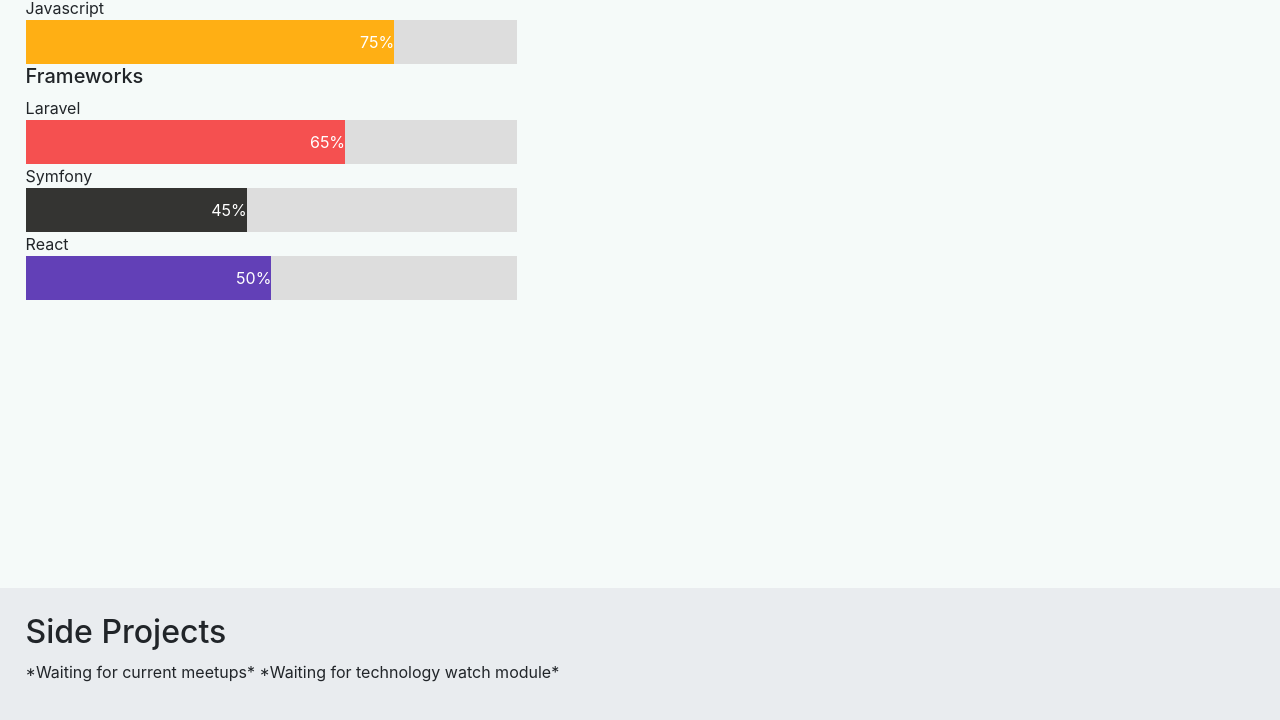
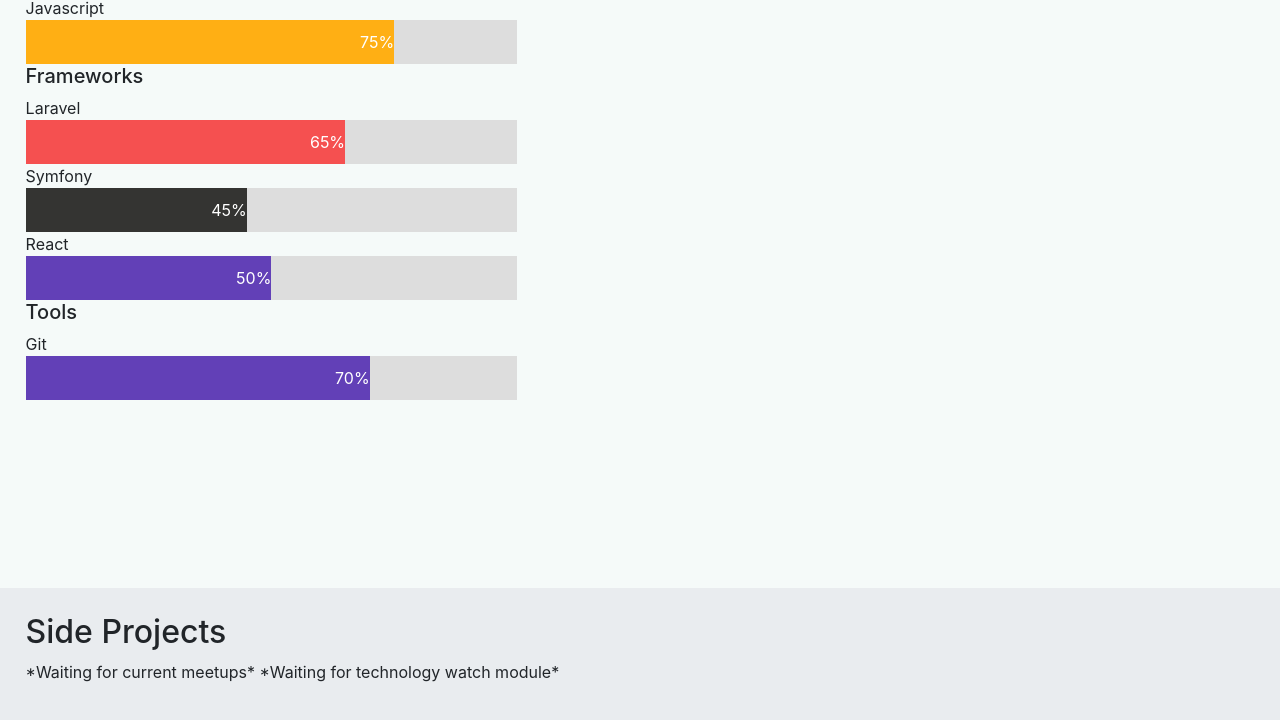
Before and after one commit to Gedev/portfolio, a Gatsby site: page / in a window 1280 px wide. Shown: the part 1864-2584 px from the top of the page. Built offline with nearby package versions, Linux system fonts and the light colour scheme; Gatsby itself is replaced by a stand-in of ours.

Commit message:
add git skill

```diff
--- a/src/components/body/skills.js
+++ b/src/components/body/skills.js
@@ -30,6 +30,12 @@
             <div className="skills-progress-bar">
               <div className="skills skills-color react">50%</div>
             </div>
+
+            <h5>Tools</h5>
+            <span>Git</span>
+            <div className="skills-progress-bar">
+              <div className="skills skills-color git">70%</div>
+            </div>
         </div>
     </section>
 )
--- a/src/components/styles.css
+++ b/src/components/styles.css
@@ -48,7 +48,7 @@
 .skills-progress-bar {
     width: 40%; /* Full width */
     background-color: #ddd; /* Grey background */
-    }
+}
 
 .skills {
     text-align: right; /* Right-align text */
@@ -60,7 +60,7 @@
 .skills-color {
     width: 90%;
     background-color: #4CAF50;
-} /* Green */
+}
 
 .css {
     width: 70%;
@@ -75,7 +75,6 @@
 .laravel {
     width: 65%;
     background-color: #f55050;
-
 }
 
 .symfony {
@@ -87,3 +86,8 @@
     width: 50%;
     background-color: #6240b7;
 }
+
+.git {
+    width: 70%;
+    background-color: #6240b7;
+}
```
